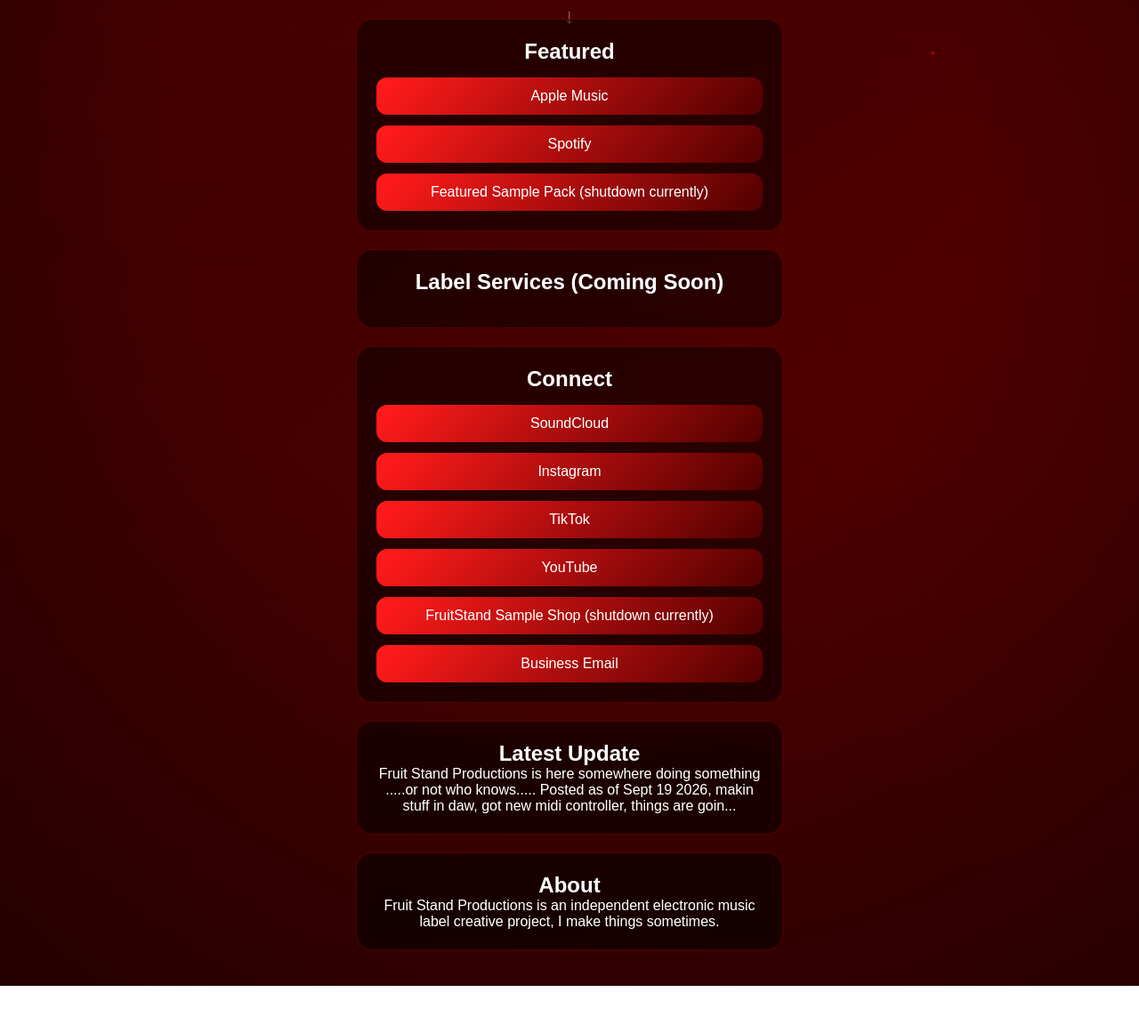
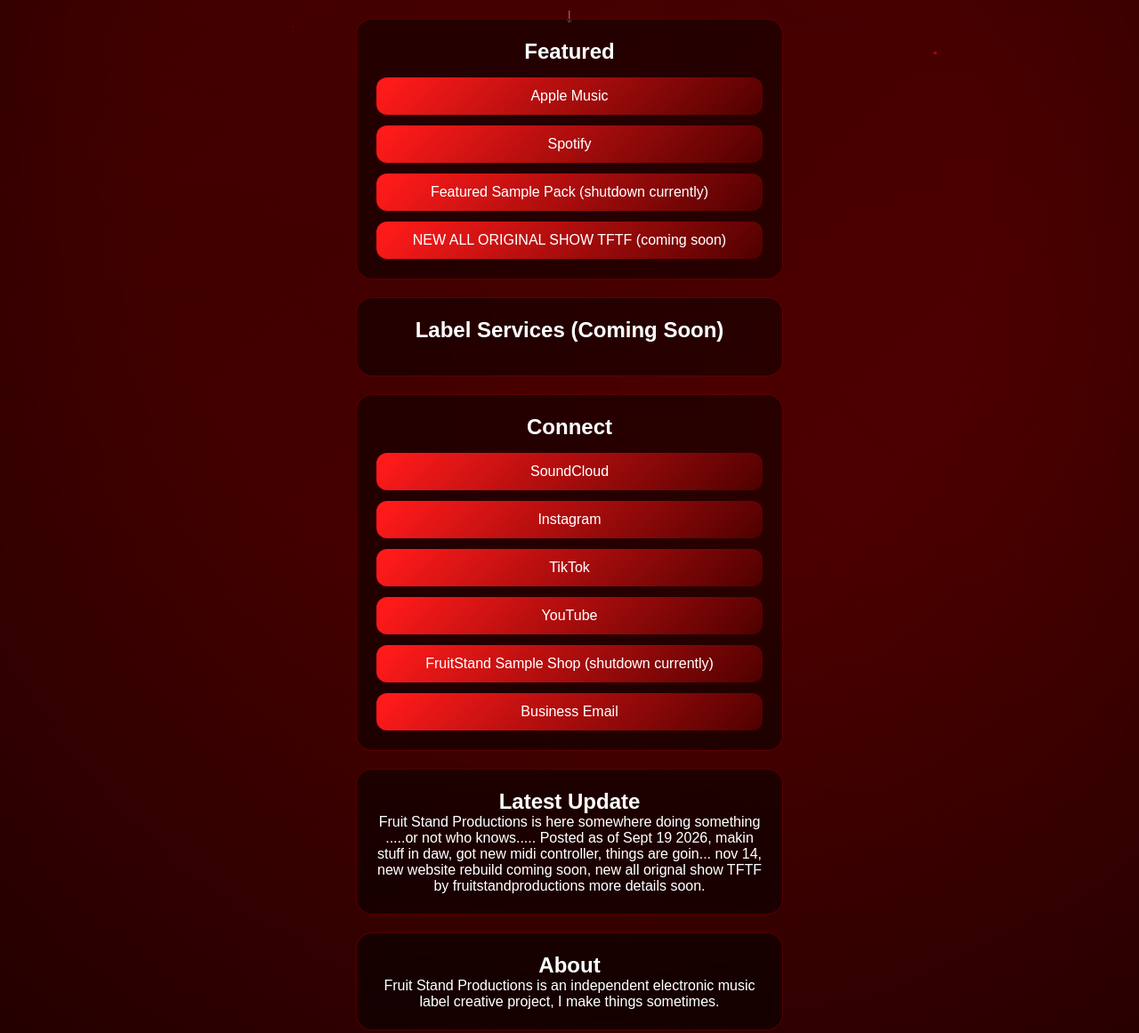
Before and after one commit to FruitStandProductions/FruitStandProductions, a plain HTML site: page index.html in a window 1280 px wide. Shown: the part 739-1900 px from the top of the page at 89% size. Before the commit the page ends 1847 px from the top, so only its background shows below. Drawn offline with Linux system fonts and the light colour scheme.

Commit message:
new updates

```diff
--- a/index.html
+++ b/index.html
@@ -97,6 +97,7 @@ fruit stand productions sobermelon electronic music label canada synth producer
     <a href="https://music.apple.com/us/album/voltage-mind/1889261843?i=1889261845" target="_blank">Apple Music</a>
     <a href="https://open.spotify.com/artist/1SRDDwceqkcskR78t6tiPy" target="_blank">Spotify</a>
     <a class="disabled">Featured Sample Pack (shutdown currently)</a>
+    <a class="disabled">NEW ALL ORIGINAL SHOW TFTF (coming soon)</a>
 
   </div>
 </section>
@@ -133,6 +134,7 @@ fruit stand productions sobermelon electronic music label canada synth producer
   <p>
     Fruit Stand Productions is here somewhere doing something .....or not who knows.....
      Posted as of Sept 19 2026, makin stuff in daw, got new midi controller, things are goin...
+     nov 14, new website rebuild coming soon, new all orignal show TFTF by fruitstandproductions more details soon.
   </p>
 </section>
 
```
